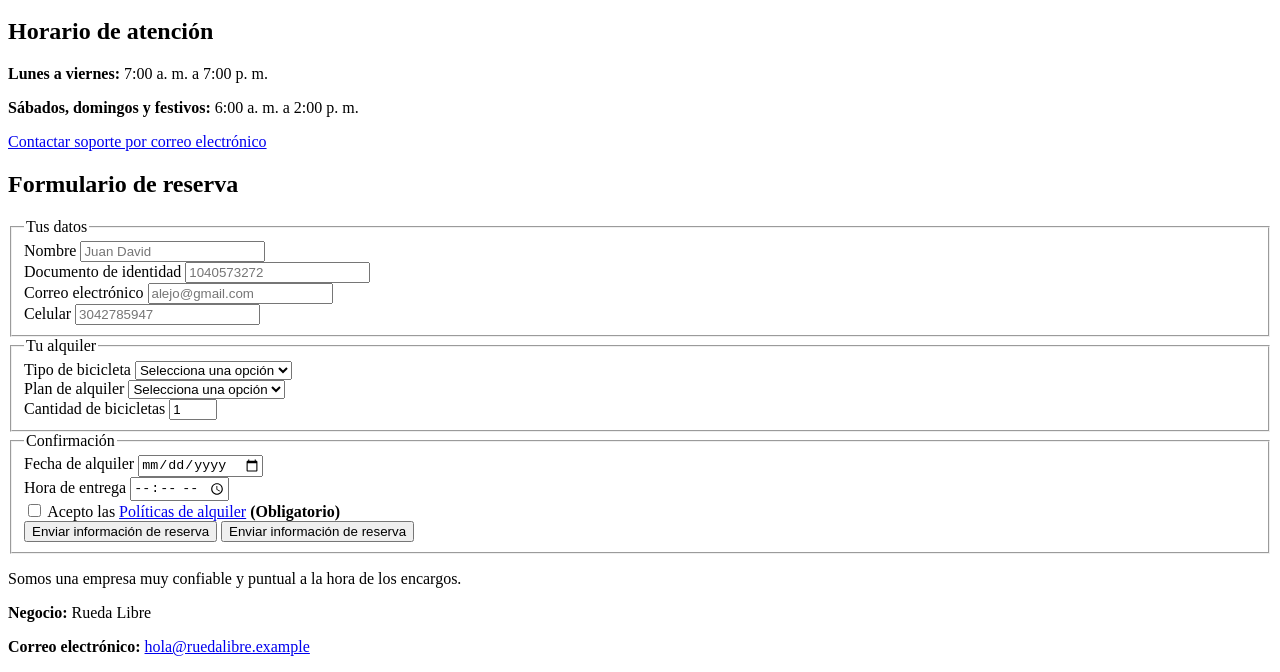
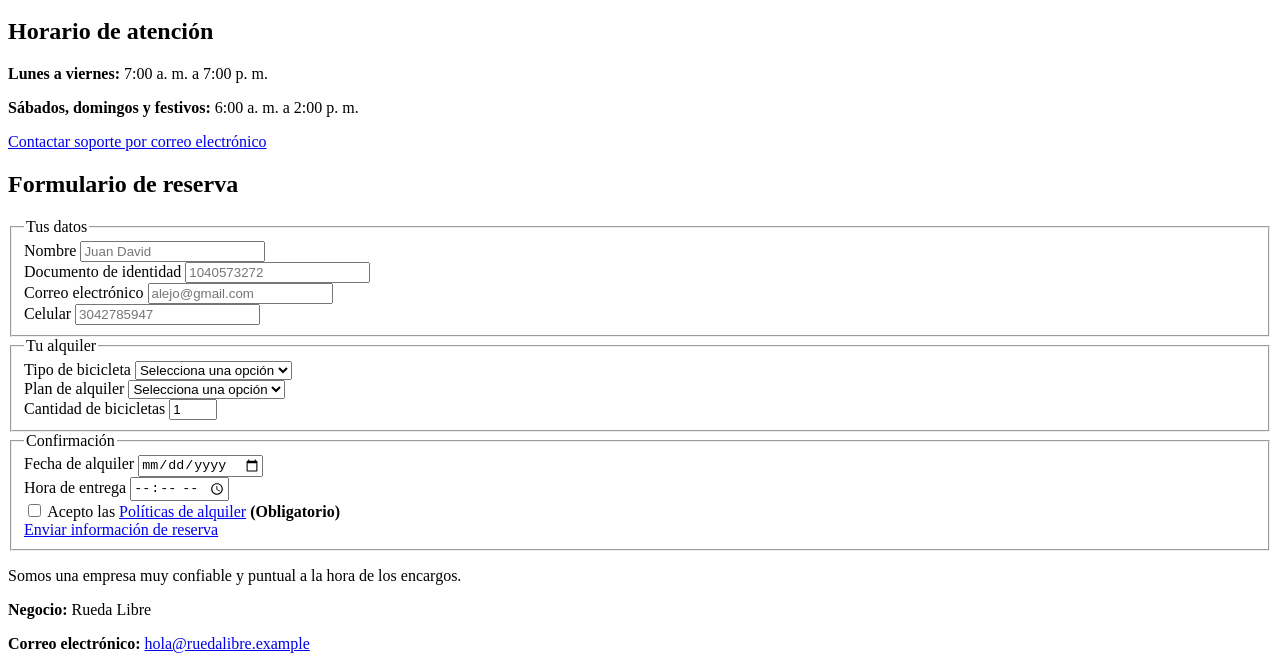
Before and after one commit to Roa1715/semana1Riwi, a plain HTML site: page paginas/reservas.html in a window 1280 px wide. Shown: the part 136-808 px from the top of the page. Drawn offline with Linux system fonts and the light colour scheme.

Commit message:
Update reservas.html

```diff
--- a/paginas/reservas.html
+++ b/paginas/reservas.html
@@ -93,9 +93,8 @@
                         </label>
                     </div>
                     <div>
-                        <button type="submit">Enviar información de reserva</button>
-                        <a href="formulario_exitoso.html#card"><button type="submit">Enviar información de reserva</button></a>
-                    </div>
+    <a href="formulario_exitoso.html#card" class="btn">Enviar información de reserva</a>
+</div>
                 </fieldset>
             </form>
         </section>
```
